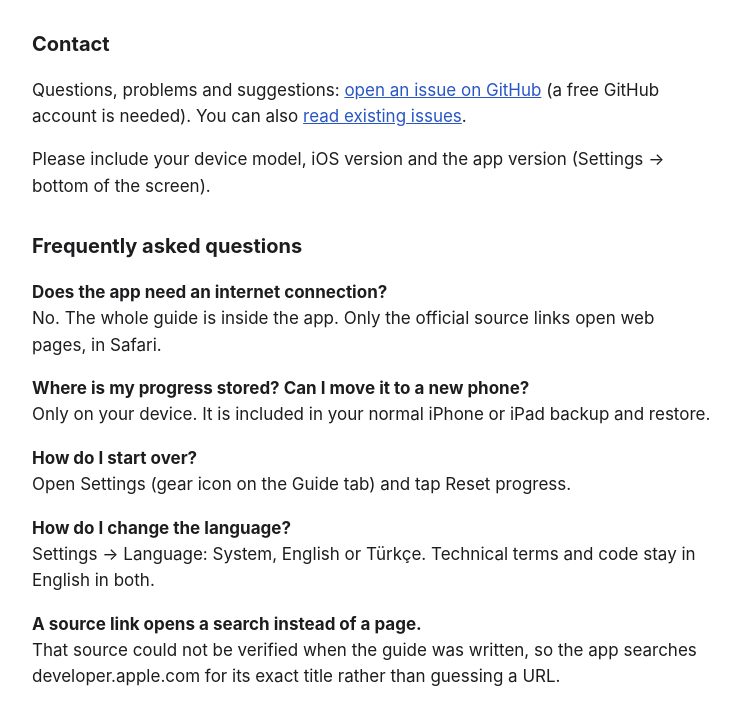
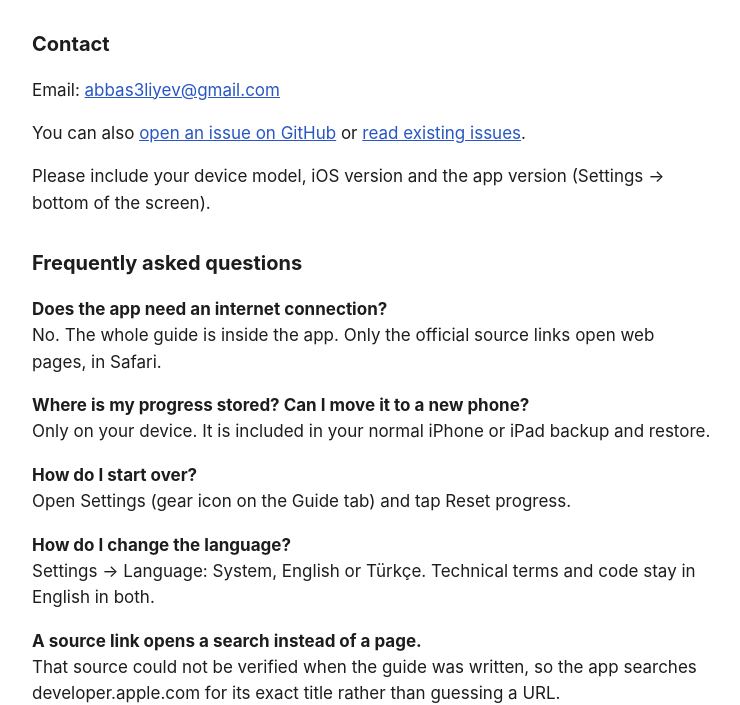
Before and after one commit to 14cvd/field-guide-site, a plain HTML site: page support.html in a window 1280 px wide. Shown: the part 133-838 px from the top of the page, without its empty margins (268-1008 px from the left). Drawn offline with Linux system fonts and the light colour scheme.

Commit message:
Add a support email address

```diff
--- a/support.html
+++ b/support.html
@@ -21,8 +21,9 @@
   <p class="muted">Field Guide</p>
 
   <h2>Contact</h2>
-  <p>Questions, problems and suggestions: <a href="https://github.com/14cvd/field-guide-site/issues/new">open an issue on GitHub</a>
-  (a free GitHub account is needed). You can also <a href="https://github.com/14cvd/field-guide-site/issues">read existing issues</a>.</p>
+  <p>Email: <a href="mailto:abbas3liyev@gmail.com?subject=Field%20Guide%20support">abbas3liyev@gmail.com</a></p>
+  <p>You can also <a href="https://github.com/14cvd/field-guide-site/issues/new">open an issue on GitHub</a>
+  or <a href="https://github.com/14cvd/field-guide-site/issues">read existing issues</a>.</p>
   <p>Please include your device model, iOS version and the app version (Settings → bottom of the screen).</p>
 
   <h2>Frequently asked questions</h2>
```
